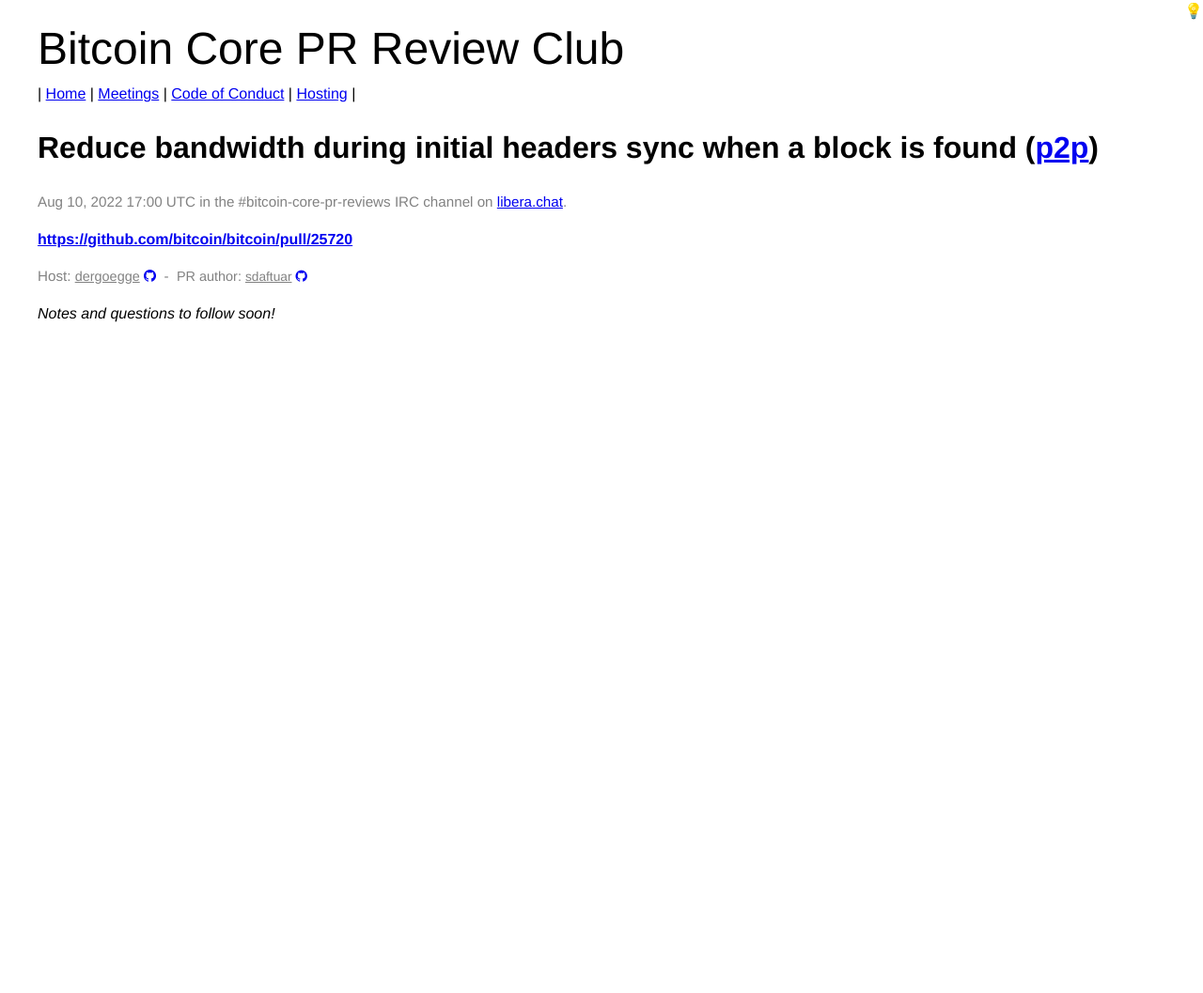
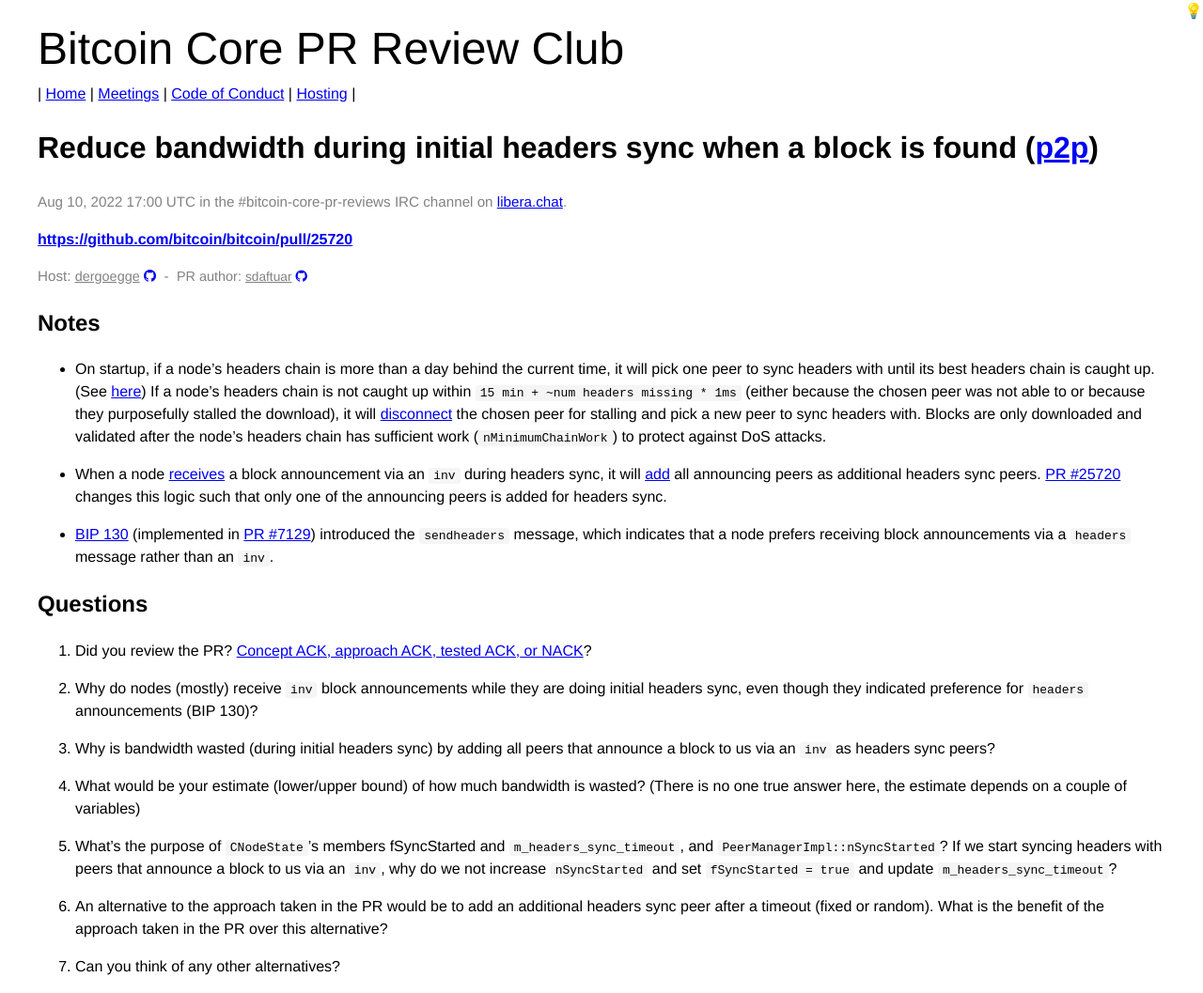
Before and after one commit to bitcoin-core-review-club/website, a Jekyll site: the page built from _posts/2022-08-10-#25720.md, in a window 1280 px wide. Shown: the whole page at 94% size. Built offline with Jekyll 4.4.1, drawn with Linux system fonts in a browser that asks for light colours; before the commit the page ends 916 px from its top, so only the background shows below that.

Commit message:
add 25720 notes

```diff
--- a/_posts/2022-08-10-#25720.md
+++ b/_posts/2022-08-10-#25720.md
@@ -10,15 +10,60 @@
 commit:
 ---
 
-_Notes and questions to follow soon!_
-
-<!-- TODO: Before meeting, add notes and questions
 ## Notes
 
+- On startup, if a node's headers chain is more than a day behind the current
+  time, it will pick one peer to sync headers with until its best headers chain
+  is caught up. (See
+  [here](https://github.com/bitcoin/bitcoin/blob/92f6461cfd39fff2fc885dd623fa47e7d8d53827/src/net_processing.cpp#L4889-L4913))
+  If a node's headers chain is not caught up within `15 min + ~num headers
+  missing * 1ms` (either because the chosen peer was not able to or because
+  they purposefully stalled the download), it will
+  [disconnect](https://github.com/bitcoin/bitcoin/blob/92f6461cfd39fff2fc885dd623fa47e7d8d53827/src/net_processing.cpp#L5223-L5254)
+  the chosen peer for stalling and pick a new peer to sync headers with. Blocks
+  are only downloaded and validated after the node's headers chain has
+  sufficient work (`nMinimumChainWork`) to protect against DoS attacks.
+
+- When a node
+  [receives](https://github.com/bitcoin/bitcoin/blob/92f6461cfd39fff2fc885dd623fa47e7d8d53827/src/net_processing.cpp#L3236-L3248)
+  a block announcement via an `inv` during headers sync, it will
+  [add](https://github.com/bitcoin/bitcoin/blob/92f6461cfd39fff2fc885dd623fa47e7d8d53827/src/net_processing.cpp#L3268-L3274)
+  all announcing peers as additional headers sync peers.  [PR
+  #25720](https://github.com/bitcoin/bitcoin/pull/25720) changes this logic
+  such that only one of the announcing peers is added for headers sync.
+
+- [BIP 130](https://github.com/bitcoin/bips/blob/master/bip-0130.mediawiki)
+  (implemented in [PR #7129](https://github.com/bitcoin/bitcoin/pull/7129))
+  introduced the `sendheaders` message, which indicates that a node prefers
+  receiving block announcements via a `headers` message rather than an `inv`.
+
 ## Questions
-1. Did you review the PR? [Concept ACK, approach ACK, tested ACK, or NACK](https://github.com/bitcoin/bitcoin/blob/master/CONTRIBUTING.md#peer-review)?
--->
 
+1. Did you review the PR? [Concept ACK, approach ACK, tested ACK, or
+   NACK](https://github.com/bitcoin/bitcoin/blob/master/CONTRIBUTING.md#peer-review)?
+
+2. Why do nodes (mostly) receive `inv` block announcements while they are doing
+   initial headers sync, even though they indicated preference for `headers`
+   announcements (BIP 130)?
+
+3. Why is bandwidth wasted (during initial headers sync) by adding all peers
+   that announce a block to us via an `inv` as headers sync peers?
+
+4. What would be your estimate (lower/upper bound) of how much bandwidth is
+   wasted? (There is no one true answer here, the estimate depends on a couple
+   of variables)
+
+5. What's the purpose of `CNodeState`'s members fSyncStarted and
+   `m_headers_sync_timeout`, and `PeerManagerImpl::nSyncStarted`? If we start
+   syncing headers with peers that announce a block to us via an `inv`, why do
+   we not increase `nSyncStarted` and set `fSyncStarted = true` and update
+   `m_headers_sync_timeout`?
+
+6. An alternative to the approach taken in the PR would be to add an additional
+   headers sync peer after a timeout (fixed or random). What is the benefit of
+   the approach taken in the PR over this alternative?
+
+7. Can you think of any other alternatives?
 
 <!-- TODO: After meeting, uncomment and add meeting log between the irc tags
 ## Meeting Log
```
